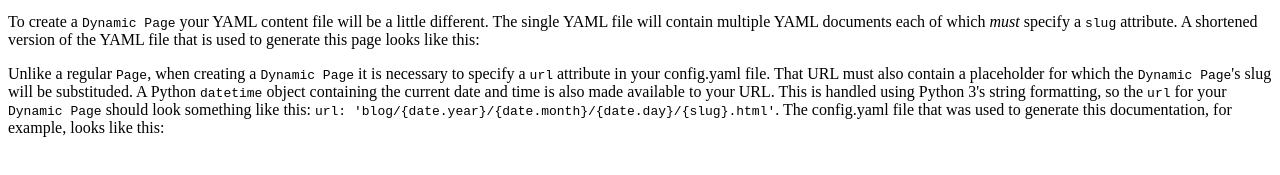
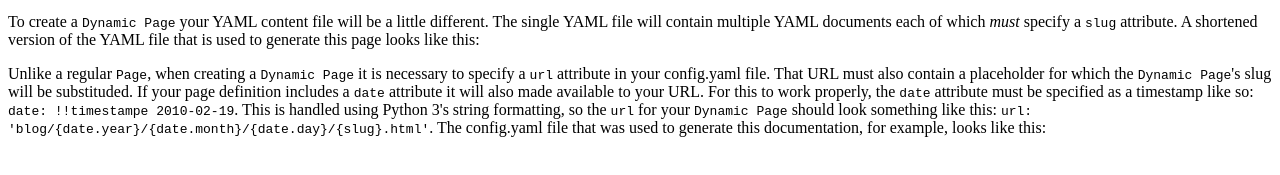
Before and after one commit to joshourisman/rabbitfish, a plain HTML site: page documentation/output/features/dynamic-pages.html in a window 1280 px wide. Shown: the part 225-400 px from the top of the page. Drawn offline with Linux system fonts and the light colour scheme.

Commit message:
generated new documentation page

```diff
--- a/documentation/output/features/dynamic-pages.html
+++ b/documentation/output/features/dynamic-pages.html
@@ -29,9 +29,11 @@
   <code>Dynamic Page</code> it is necessary to specify a <code>url</code>
   attribute in your config.yaml file. That URL must also contain a
   placeholder for which the <code>Dynamic Page</code>'s slug will be
-  substituded. A Python <code>datetime</code> object containing the current
-  date and time is also made available to your URL. This is handled using
-  Python 3's string formatting, so the <code>url</code> for your
+  substituded. If your page definition includes a <code>date</code> attribute
+  it will also made available to your URL. For this to work properly, the
+  <code>date</code> attribute must be specified as a timestamp like so:
+  <code>date: !!timestampe 2010-02-19</code>. This is handled using Python
+  3's string formatting, so the <code>url</code> for your
   <code>Dynamic Page</code> should look something
   like this:
   <code>url: 'blog/{date.year}/{date.month}/{date.day}/{slug}.html'</code>.
```
